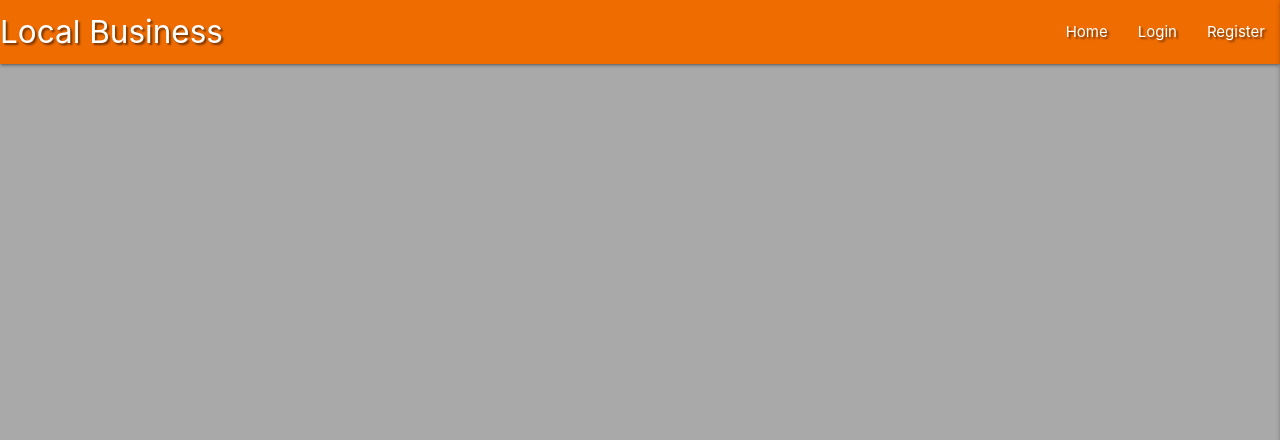
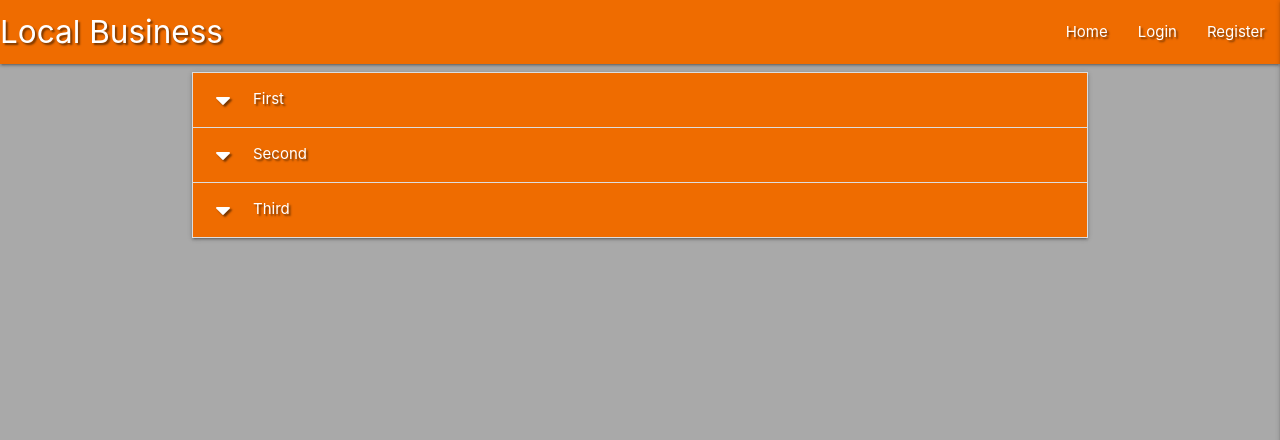
Before and after one commit to Code-Institute-Submissions/local-business-project-3, a Flask app: page / in a window 1280 px wide. Shown: the top 440 px of the page. Run offline with Flask 2, Linux system fonts and the light colour scheme; data that the repository does not hold is empty; some libraries are stand-ins or nearby versions.

Commit message:
Add job collapsible setup

```diff
--- a/static/js/script.js
+++ b/static/js/script.js
@@ -1,3 +1,4 @@
 $(document).ready(function(){
     $(".sidenav").sidenav({edge: "right"});
+    $('.collapsible').collapsible();
   });
--- a/templates/jobs.html
+++ b/templates/jobs.html
@@ -10,4 +10,20 @@
 {{ job.due_date }}<br>
 {% endfor %}
 
+<ul class="collapsible">
+    <li>
+        <div class="collapsible-header white-text orange darken-3 text-shadow"><i class="fas fa-caret-down"></i>First</div>
+        <div class="collapsible-body"><span>Lorem ipsum dolor sit amet.</span></div>
+    </li>
+    <li>
+        <div class="collapsible-header white-text orange darken-3 text-shadow"><i class="fas fa-caret-down"></i>Second</div>
+        <div class="collapsible-body"><span>Lorem ipsum dolor sit amet.</span></div>
+    </li>
+    <li>
+        <div class="collapsible-header white-text orange darken-3 text-shadow"><i class="fas fa-caret-down"></i>Third</div>
+        <div class="collapsible-body"><span>Lorem ipsum dolor sit amet.</span></div>
+    </li>
+</ul>
+
+
 {% endblock %}
```
Lines whose indentation alone changed are shown as unchanged.
